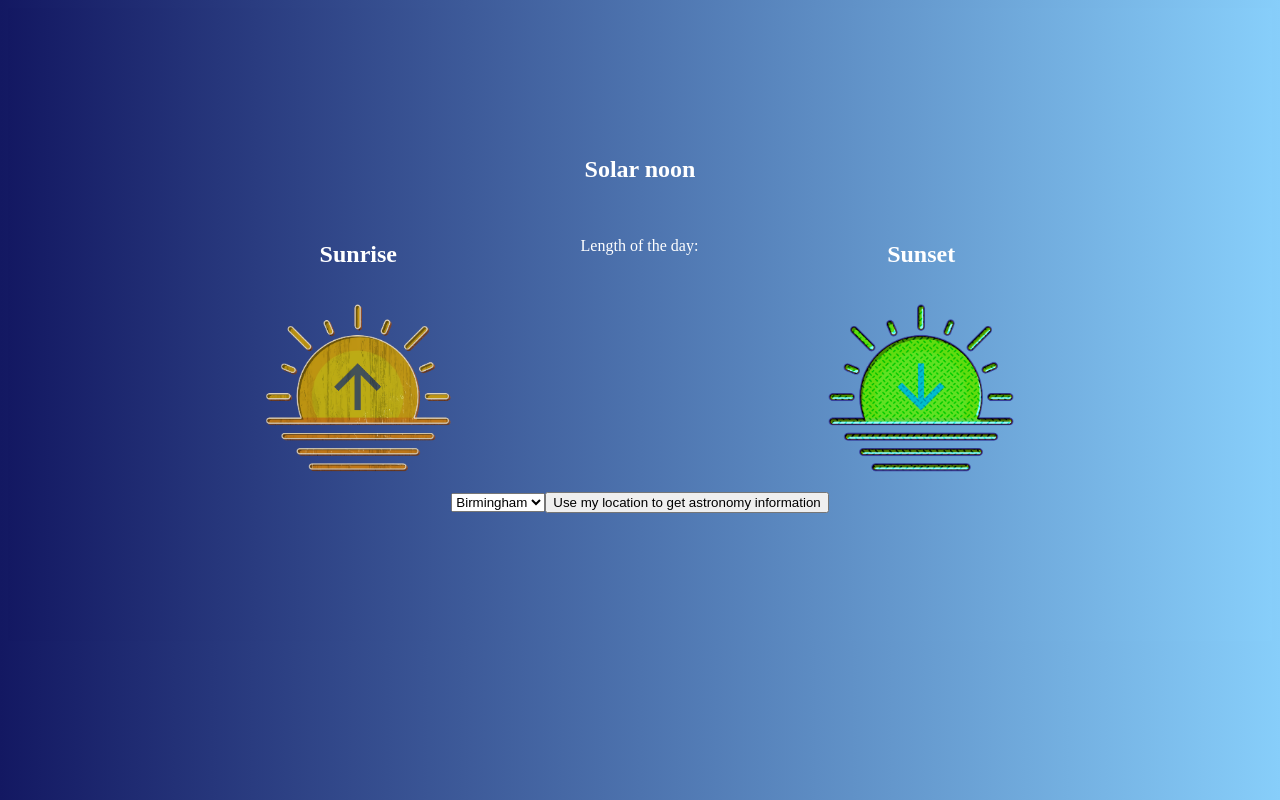
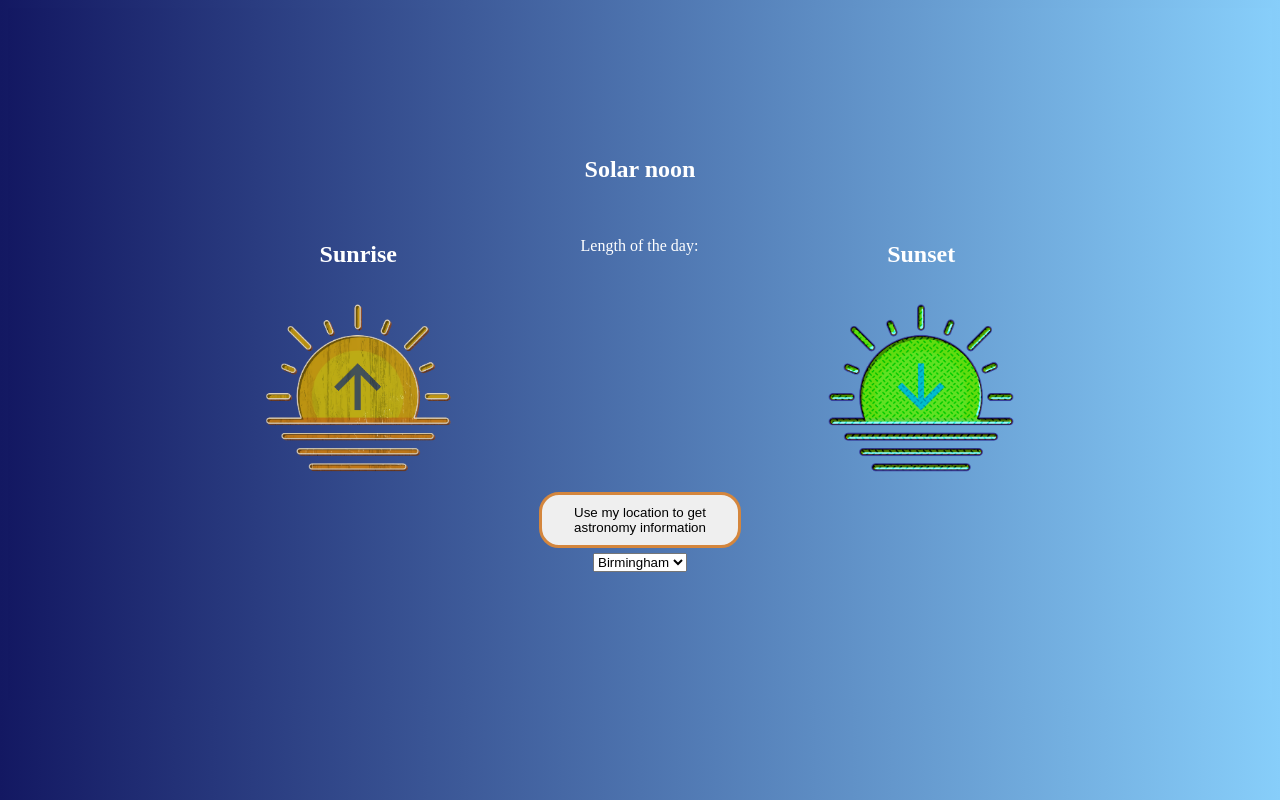
Before and after one commit to WaseemBen6/TomWaseemW7, a React (Create React App) app: page / in a window 1280 px wide. Built offline with nearby package versions, Linux system fonts and the light colour scheme; no server answers.

Commit message:
changes to button and it's location

```diff
--- a/src/App.js
+++ b/src/App.js
@@ -50,8 +50,8 @@ function App() {
   return (
     <main id="container">
       <Cities data={astronomyData} />
+      <ButtonLocation id="cities" onClick={getUsersLocation} />
       <InputLocation id="location" onChange={changeLocationState} />
-      <ButtonLocation id="cities" onClick={getUsersLocation} />
     </main>
   );
 }
--- a/src/components/ButtonLocation/index.js
+++ b/src/components/ButtonLocation/index.js
@@ -1,7 +1,7 @@
 import React from "react";
 
 const ButtonLocation = ({ onClick }) => (
-  <button
+  <button id="button"
     onClick={onClick}
     className="locationButton"
     data-testid="ButtonLocation"
--- a/src/index.css
+++ b/src/index.css
@@ -34,3 +34,16 @@ img {
 #citiesText {
   color: white;
 }
+
+
+#button {
+  border: 3px solid #d4863d;
+  padding: 10px 10px;
+  margin-left: 40%;
+  margin-right: 40%;
+  margin-bottom: 5px;
+  cursor: pointer;
+  overflow: hidden;
+  border-radius: 20px;
+
+}
```
